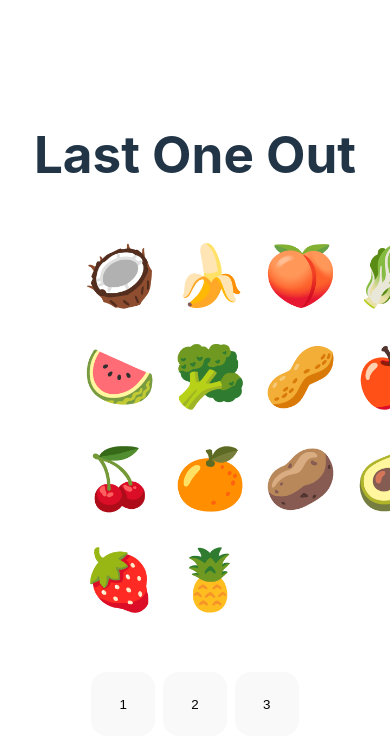
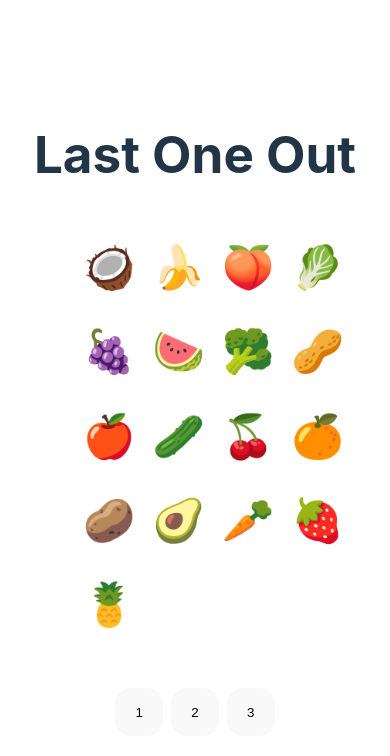
Before and after one commit to caryfuk/last-one-out, a React (Vite) app: page / in a window 390 px wide. Shown: the top 756 px of the page. Built offline with nearby package versions, Linux system fonts and the light colour scheme.

Commit message:
improvements for mobile

```diff
--- a/src/components/Controls.module.css
+++ b/src/components/Controls.module.css
@@ -23,3 +23,10 @@
 .root button:active {
   background-color: #000;
 }
+
+@media only screen and (max-width: 768px) {
+  .root button {
+    width: 3rem;
+    height: 3rem;
+  }
+}
--- a/src/components/Desk.module.css
+++ b/src/components/Desk.module.css
@@ -12,3 +12,12 @@
   user-select: none;
   margin: 1vh;
 }
+
+@media only screen and (max-width: 768px) {
+  .root {
+    grid-template-columns: repeat(4, 1fr);
+    grid-template-rows: repeat(5, 1fr);
+    line-height: 8vh;
+    font-size: 5vh;
+  }
+}
```
